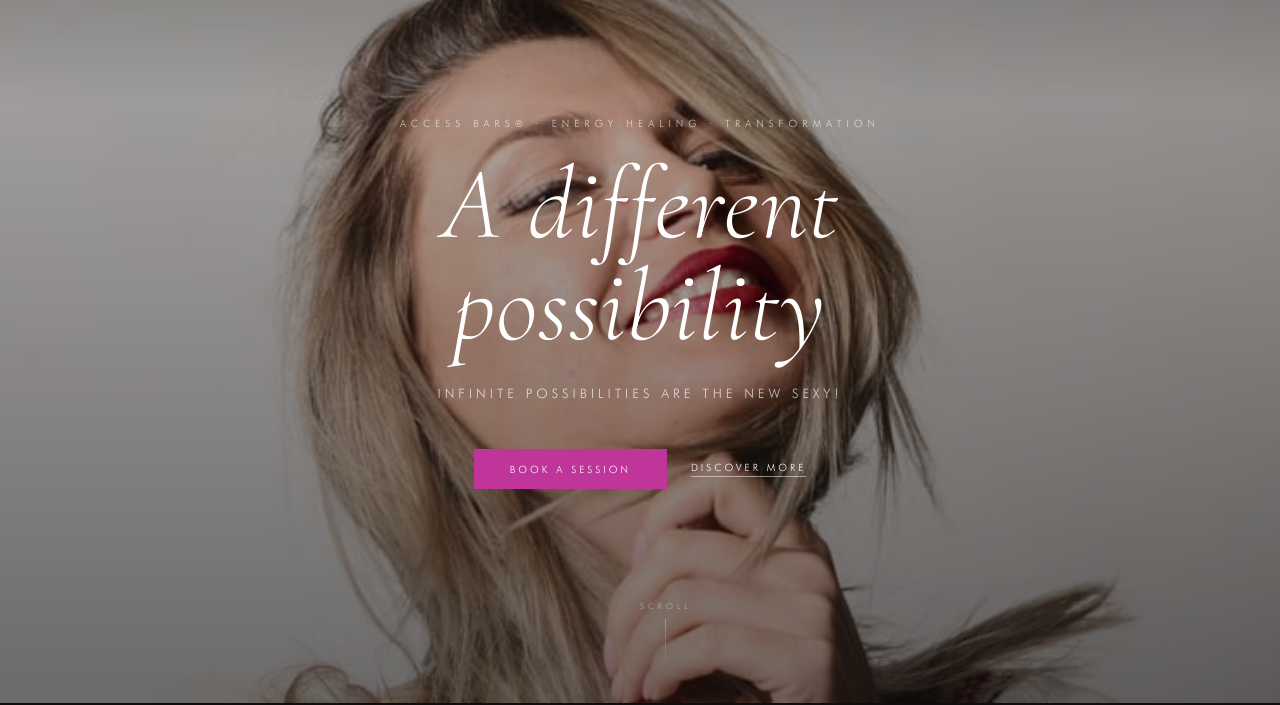
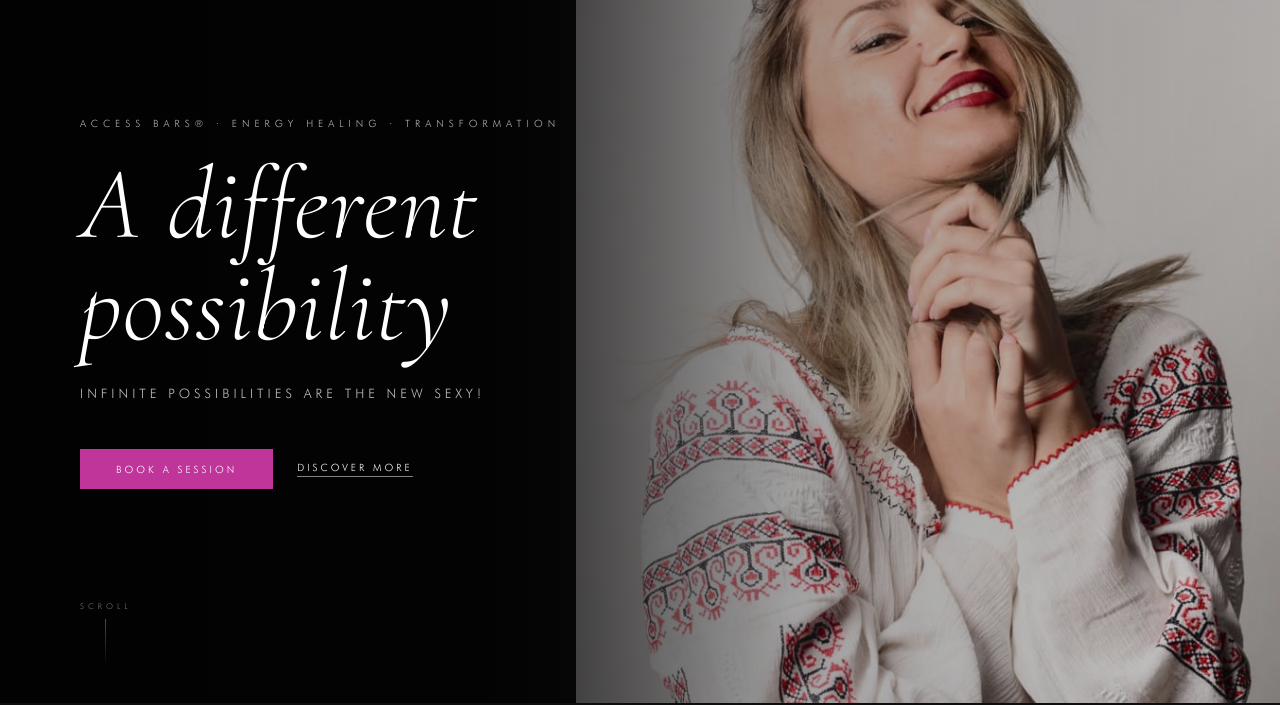
Before and after one commit to Raptoor/highvibescreation-website, a plain HTML site: page index.html in a window 1280 px wide. Shown: the part 97-802 px from the top of the page. Drawn offline with nearby package versions, Linux system fonts and the light colour scheme.

Commit message:
hero desktop: portrait photo right, text left, full body visible

```diff
--- a/index.html
+++ b/index.html
@@ -224,29 +224,29 @@
       position: relative;
       display: flex;
       align-items: center;
-      justify-content: center;
+      justify-content: flex-start;
       overflow: hidden;
       background: #111;
     }
     .hero-photo {
       position: absolute;
       inset: 0;
-      background: url('assets/images/hero.jpg') top center/cover no-repeat;
-      opacity: 0.72;
+      background: url('assets/images/hero.jpg') right 15%/55% auto no-repeat;
+      opacity: 0.85;
       transition: transform 6s ease;
     }
     #home:hover .hero-photo { transform: scale(1.03); }
     .hero-overlay {
       position: absolute;
       inset: 0;
-      background: linear-gradient(to bottom, rgba(0,0,0,0.28) 0%, rgba(0,0,0,0.08) 25%, rgba(0,0,0,0.38) 100%);
+      background: linear-gradient(to right, rgba(0,0,0,0.88) 0%, rgba(0,0,0,0.82) 38%, rgba(0,0,0,0.25) 62%, rgba(0,0,0,0.05) 100%);
     }
     .hero-content {
       position: relative;
       z-index: 2;
-      text-align: center;
-      padding: 0 24px;
-      max-width: 820px;
+      text-align: left;
+      padding: 0 80px;
+      max-width: 54%;
     }
     .hero-eyebrow {
       font-family: var(--sans);
@@ -283,7 +283,7 @@
     .hero-cta-wrap {
       display: flex;
       gap: 24px;
-      justify-content: center;
+      justify-content: flex-start;
       align-items: center;
       opacity: 0;
       animation: fadeUp 1.2s 1.3s forwards;
@@ -315,8 +315,8 @@
 
     .scroll-cue {
       position: absolute;
-      bottom: 36px; left: 50%;
-      transform: translateX(-50%);
+      bottom: 36px; left: 80px;
+      transform: none;
       z-index: 2;
       display: flex;
       flex-direction: column;
@@ -921,9 +921,14 @@
       .event-row { grid-template-columns: 1fr; gap: 10px; }
       .event-row:hover { padding-left: 0; padding-right: 0; margin: 0; }
 
-      /* Hero CTA */
-      .hero-cta-wrap { flex-direction: column; align-items: center; gap: 20px; }
+      /* Hero mobile - revert la centrat */
+      #home { justify-content: center; }
+      .hero-photo { background-size: cover; background-position: top center; }
+      .hero-overlay { background: linear-gradient(to bottom, rgba(0,0,0,0.28) 0%, rgba(0,0,0,0.08) 25%, rgba(0,0,0,0.42) 100%); }
+      .hero-content { text-align: center; padding: 0 24px; max-width: 100%; }
+      .hero-cta-wrap { flex-direction: column; align-items: center; gap: 20px; justify-content: center; }
       .btn-hero-primary { padding: 16px 44px; }
+      .scroll-cue { left: 50%; transform: translateX(-50%); }
 
       /* Stats */
       .stats-row { flex-wrap: wrap; gap: 28px 40px; }
```
